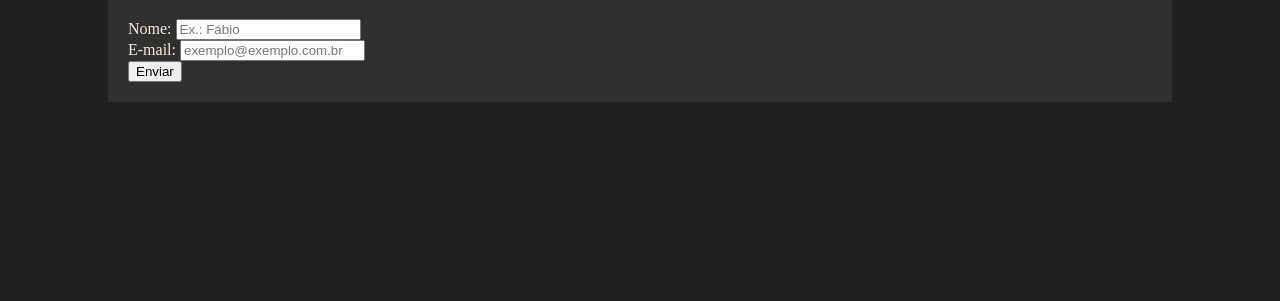
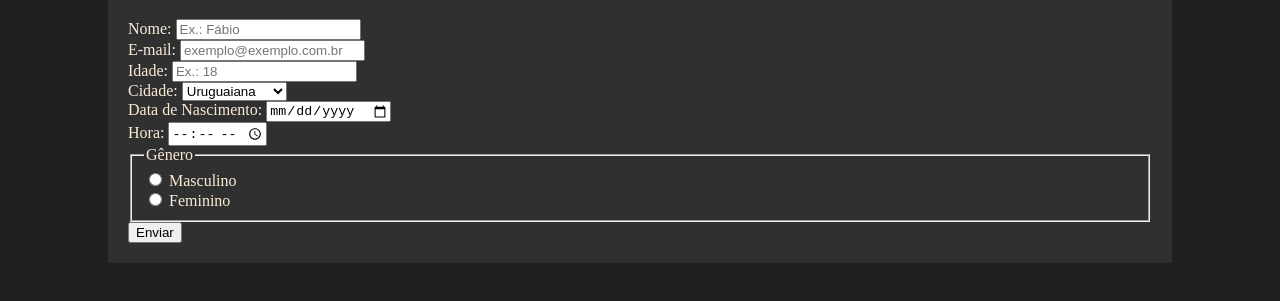
Before and after one commit to fabioffj/formularios, a plain HTML site: page index.html in a window 1280 px wide. Shown: the part 99-400 px from the top of the page. Drawn offline with Linux system fonts and the light colour scheme.

Commit message:
form pela metade

```diff
--- a/index.html
+++ b/index.html
@@ -20,6 +20,36 @@
                 <input type="email" name="E-mail" id="email" placeholder="exemplo@exemplo.com.br">
             </div>
             <div>
+                <label for="idade">Idade:</label>
+                <input type="number" name="Idade" id="idade" placeholder="Ex.: 18">
+            </div>
+            <div>
+                <label for="cidade">Cidade:</label>
+                <select name="Cidade" id="cidade">
+                    <option value="URU">Uruguaiana</option>
+                    <option value="POA">Porto Alegre</option>
+                    <option value="PEL'">Pelotas</option>
+                    <option value="CAX">Caxias do Sul</option>
+                    <option value="QUA">Quaraí</option>
+                </select>
+            </div>
+            <div>
+                <label for="nascimento">Data de Nascimento:</label>
+                <input type="date" name="Nascimento" id="nascimento">
+            </div>
+            <div>
+                <label for="hora">Hora:</label>
+                <input type="time" name="Hora" id="hora">
+            </div>
+            <fieldset>
+                <legend>Gênero</legend>
+                <input type="radio" name="Sexo" id="sexo-m" value="Masculino">
+                <label for="sexo-m">Masculino</label>
+                <br>
+                <input type="radio" name="Sexo" id="sexo-f" value="Feminino">
+                <label for="sexo-f">Feminino</label>
+            </fieldset>
+            <div>
                 <input type="submit" value="Enviar">
             </div>
         </form>
```
